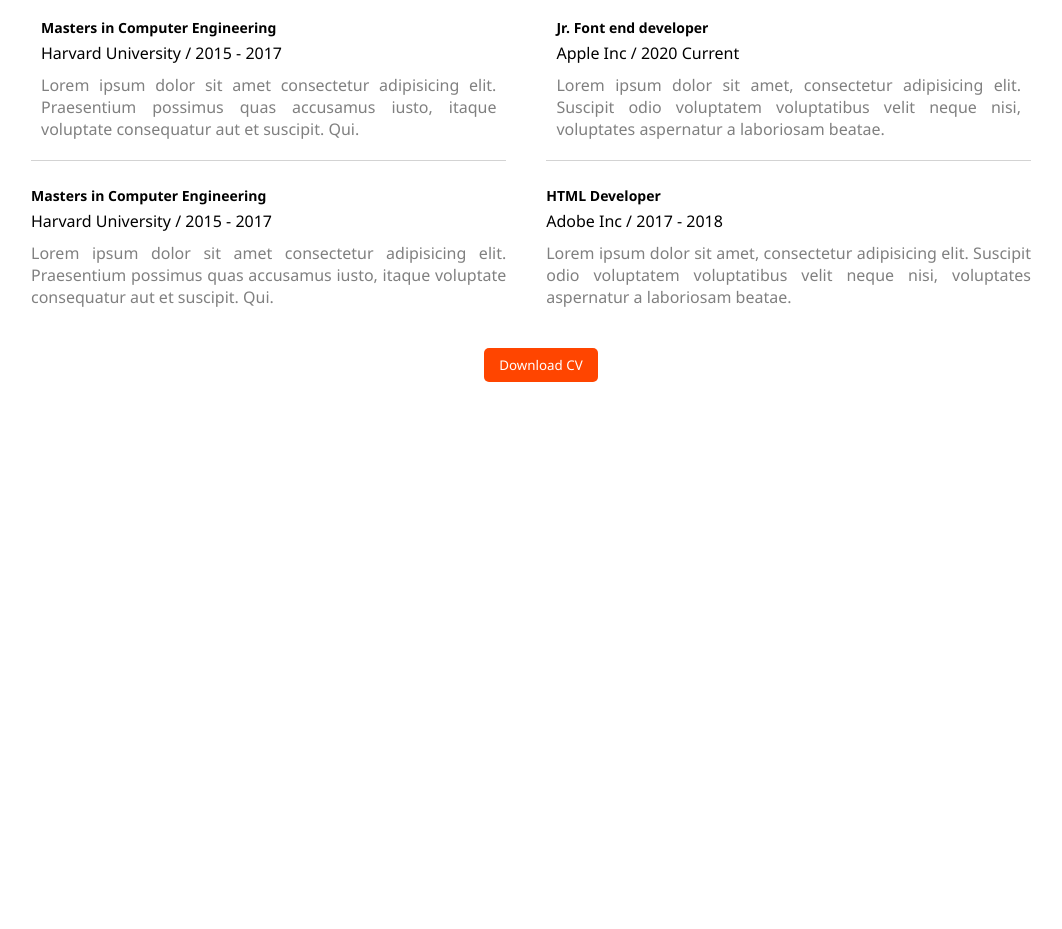
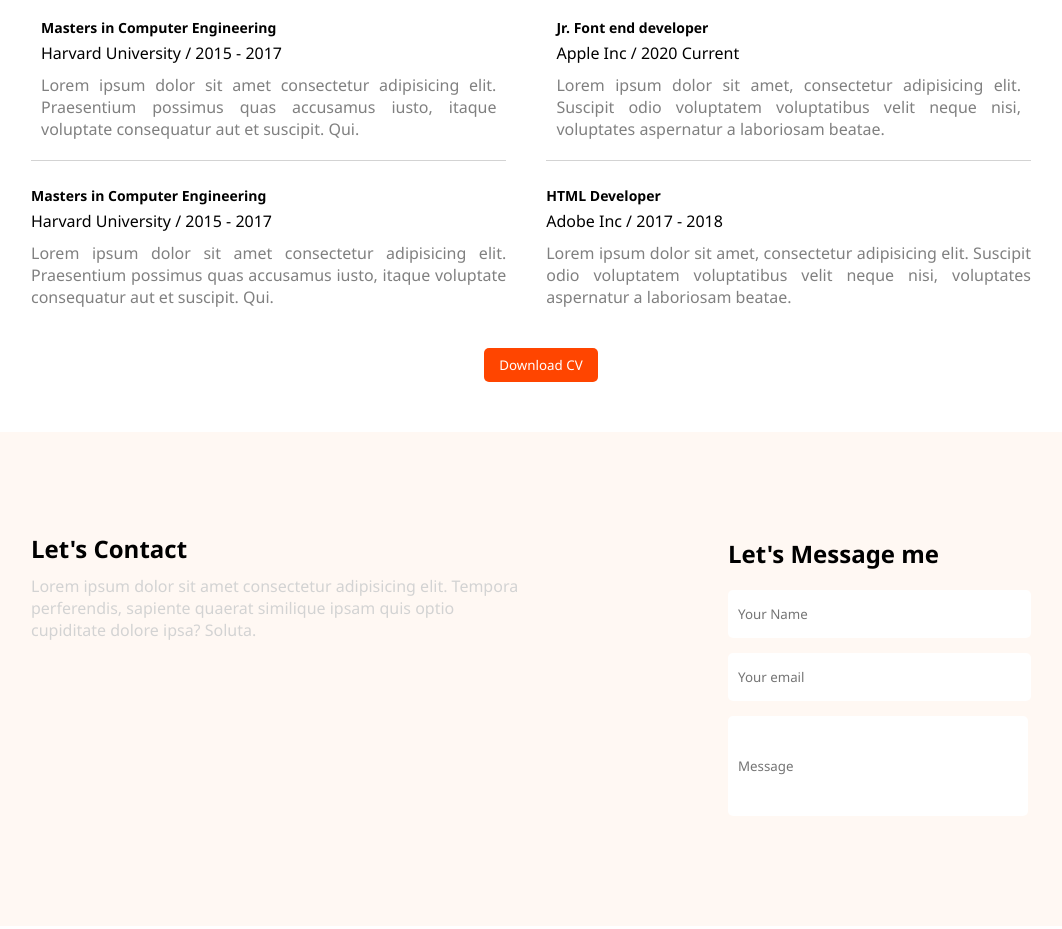
Before and after one commit to mirzaazam/New-Portfolio, a plain HTML site: page index.html in a window 1280 px wide. Shown: the part 1795-2724 px from the top of the page, without its empty margins (109-1171 px from the left). Before the commit the page ends 2207 px from the top, so only its background shows below. Drawn offline with Linux system fonts and the light colour scheme; a web font is replaced by a local one.

Commit message:
add footer

```diff
--- a/index.html
+++ b/index.html
@@ -17,6 +17,7 @@
 </head>
 
 <body>
+    <!--Header section-->
     <Header class="Header">
         <nav>
             <h3>No<span class="nohi-style">h</span>i</h3>
@@ -220,11 +221,35 @@
                 </div>
             </div>
             <div class="btnn">
-            <button class="btn">Download CV</button>
+                <button class="btn">Download CV</button>
             </div>
         </section>
 
+        <!--Footer section-->
+        <section>
+            <div class="footer-container">
+                <div class="footer-sub-container">
+                    <div class="contact">
+                        <h2 class="contact-title">Let's Contact</h2>
+                        <p class="contact-des">Lorem ipsum dolor sit amet consectetur adipisicing elit. Tempora perferendis, sapiente quaerat similique ipsam quis optio cupiditate dolore ipsa? Soluta.
+                        </p>
+                    </div>
 
+                    <div class="message">
+                        <h2 class="message-title">Let's Message me</h2>
+                        <form>
+                            <input class="form-input" type="text" name="name" id="name" placeholder="Your Name">
+
+                            <input class="form-input" type="email" name="name" id="email" placeholder="Your email">
+
+                            <input class="msg-box" type="text" name="name" id="Text-area" placeholder="Message">
+                        </form>
+
+                    </div>
+                </div>
+            </div>
+
+        </section>
     </main>
 </body>
 
--- a/style/style.css
+++ b/style/style.css
@@ -241,8 +241,50 @@ ul .btn {
     margin-bottom: 10px;
     text-align: justify;
 }
-.btnn{
+
+.btnn {
     max-width: 1000px;
     text-align: center;
     margin: 30px auto;
 }
+
+.footer-sub-container {
+    display: flex;
+    max-width: 1000px;
+    margin: 50px auto;
+    gap: 200px;
+    padding: 100px 0;
+}
+
+.footer-container {
+    background-color: #fff8f3;
+}
+
+.contact-title {
+
+}
+
+.contact-des {
+    color: lightgray;
+    padding: 10px 0;
+}
+.form-input{
+    display: block;
+    padding: 15px 10px ;
+    width: 283px;
+    margin: 15px 0;
+    border: none;
+    border-radius: 5px;
+}
+.msg-box{
+    display: block;
+    padding: 0 0 0 10px;
+    width: 290px;
+    height: 100px;
+    margin: 10px 0;
+    border: none;
+    border-radius: 5px;
+}
+.message-title{
+    padding: 5px 0;
+}
```
